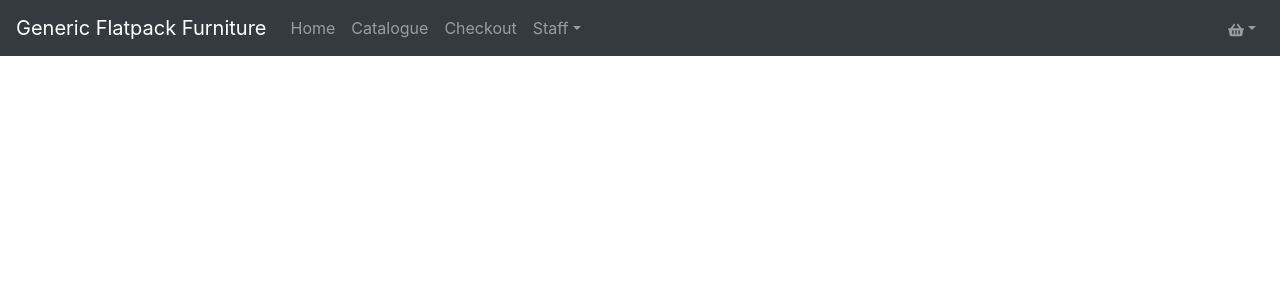
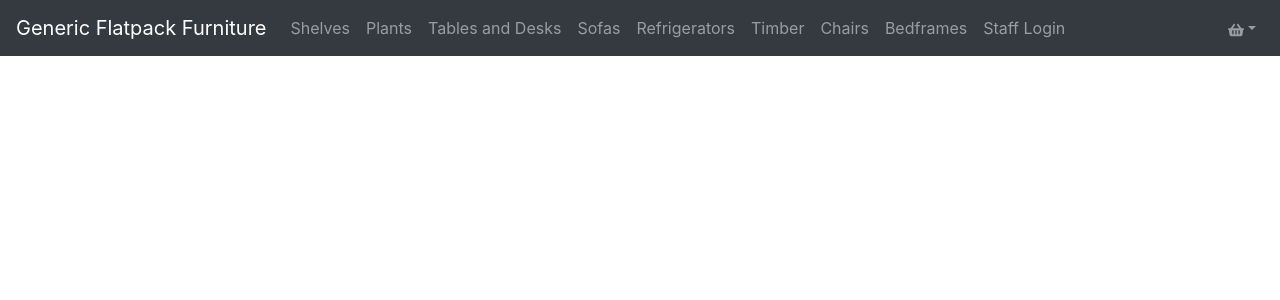
Before and after one commit to vlee489/AC32006-Databases, a Next.js app in the folder web/: page /staff/admin in a window 1280 px wide. Shown: the top 300 px of the page. Built offline with nearby package versions, Linux system fonts and the light colour scheme.

Commit message:
Seperate staff/customer bars and login/logout procedures w/ cookies

```diff
--- /dev/null
+++ b/web/components/nav/customerBar.jsx
@@ -0,0 +1,59 @@
+import { useContext } from 'react';
+import Link from 'next/link';
+import { Nav, Navbar, NavDropdown } from 'react-bootstrap';
+import { FaShoppingBasket } from 'react-icons/fa';
+import categories from '../../categories';
+import routes from '../../routes';
+import BasketContext from '../../contexts/basket';
+
+
+const CategoryLink = ({ categoryName }) => (
+    <Link href={{ pathname: routes.catalogue, query: { categoryDefault: categoryName } }} passHref>
+        <Nav.Link>{categoryName}</Nav.Link>
+    </Link>
+)
+
+const CategoryLinkGroup = () => {
+    let cats = [];
+    for (const cat in categories) {
+        cats.push(
+            <CategoryLink key={cats.length} categoryName={categories[cat].name} />
+        )
+    }
+    return cats;
+}
+
+const CustomerBar = () => {
+    const { basket, dispatch } = useContext(BasketContext);
+
+    return (
+        <Navbar collapseOnSelect expand="lg" bg="dark" variant="dark">
+            <Link href={routes.index} passHref>
+                <Navbar.Brand>
+                    Generic Flatpack Furniture
+                    </Navbar.Brand>
+            </Link>
+            <Navbar.Toggle aria-controls="responsive-navbar-nav" />
+            <Navbar.Collapse id="responsive-navbar-nav">
+                <Nav className="mr-auto">
+                    <CategoryLinkGroup />
+                    <Link href={routes.login} passHref>
+                        <Nav.Link>Staff Login</Nav.Link>
+                    </Link>
+                </Nav>
+                <Nav className="nav-basket">
+                    <NavDropdown alignRight title={<FaShoppingBasket />} id="dropdown-basket">
+                        <Link href={routes.basket} passHref>
+                            <NavDropdown.Item>Basket</NavDropdown.Item>
+                        </Link>
+                        <Link href={routes.checkout} passHref>
+                            <NavDropdown.Item>Checkout</NavDropdown.Item>
+                        </Link>
+                    </NavDropdown>
+                </Nav>
+            </Navbar.Collapse>
+        </Navbar>
+    )
+}
+
+export default CustomerBar;
--- /dev/null
+++ b/web/components/nav/staffBar.jsx
@@ -0,0 +1,49 @@
+import { useContext } from 'react';
+import { useRouter } from 'next/router';
+import Link from 'next/link';
+import { Nav, Navbar, NavDropdown } from 'react-bootstrap';
+import Cookies from 'js-cookie';
+import routes from '../../routes';
+import UserContext from '../../contexts/user';
+
+const CustomerBar = () => {
+    const { userToken, setUserToken } = useContext(UserContext);
+    const router = useRouter();
+
+    const logout = () => {
+        if (typeof window !== 'undefined') {
+            Cookies.remove('userToken');
+            setUserToken(null);
+            router.push(routes.index);
+        }
+    }
+
+    return (
+        <Navbar collapseOnSelect expand="lg" bg="dark" variant="dark">
+            <Link href={routes.index} passHref>
+                <Navbar.Brand>
+                    Generic Flatpack Furniture
+                </Navbar.Brand>
+            </Link>
+            <Navbar.Toggle aria-controls="responsive-navbar-nav" />
+            <Navbar.Collapse id="responsive-navbar-nav">
+                <Nav className="mr-auto">
+                    <Link href={routes.admin} passHref>
+                        <Nav.Link>Admin</Nav.Link>
+                    </Link>
+                    <Link href={routes.inventory} passHref>
+                        <Nav.Link>Inventory</Nav.Link>
+                    </Link>
+                    <Link href={routes.shift} passHref>
+                        <Nav.Link>Shift</Nav.Link>
+                    </Link>
+                </Nav>
+                <Nav>
+                    <Nav.Link onClick={logout}>Logout</Nav.Link>
+                </Nav>
+            </Navbar.Collapse>
+        </Navbar>
+    )
+}
+
+export default CustomerBar;
--- a/web/components/navigation.jsx
+++ b/web/components/navigation.jsx
@@ -1,65 +1,19 @@
-import React, { useContext } from 'react';
-import Link from 'next/link';
-import routes from '../routes';
+import { useEffect, useContext } from 'react';
+import Cookies from 'js-cookie';
 import UserContext from '../contexts/user';
-
-import { Nav, Navbar, NavDropdown } from 'react-bootstrap';
-import { FaShoppingBasket } from 'react-icons/fa';
-import styles from "../styles/navigation.module.scss";
+import CustomerBar from './nav/customerBar';
+import StaffBar from './nav/staffBar';
 
 const Navigation = props => {
     const { userToken, setUserToken } = useContext(UserContext);
 
-    return (
-        <>
-            <Navbar collapseOnSelect expand="lg" bg="dark" variant="dark">
-                <Link href={routes.index} passHref>
-                    <Navbar.Brand>
-                        Generic Flatpack Furniture
-                    </Navbar.Brand>
-                </Link>
-                <Navbar.Toggle aria-controls="responsive-navbar-nav" />
-                <Navbar.Collapse id="responsive-navbar-nav">
-                    <Nav className="mr-auto">
-                        <Link href={routes.index} passHref>
-                            <Nav.Link>Home</Nav.Link>
-                        </Link>
+    useEffect(() => {
+        const cookies = Cookies.get();
+        if (cookies && cookies.userToken) setUserToken(JSON.parse(cookies.userToken));
+    }, [])
 
-                        <Link href={routes.catalogue} passHref>
-                            <Nav.Link>Catalogue</Nav.Link>
-                        </Link>
-                        <Link href={routes.checkout} passHref>
-                            <Nav.Link>Checkout</Nav.Link>
-                        </Link>
-                        <NavDropdown title="Staff" id="staffDropdown">
-                            <Link href={routes.login} passHref>
-                                <NavDropdown.Item>Login</NavDropdown.Item>
-                            </Link>
-                            <Link href={routes.admin} passHref>
-                                <NavDropdown.Item>Admin</NavDropdown.Item>
-                            </Link>
-                            <Link href={routes.inventory} passHref>
-                                <NavDropdown.Item>Inventory</NavDropdown.Item>
-                            </Link>
-                            <Link href={routes.shift} passHref>
-                                <NavDropdown.Item>Shift</NavDropdown.Item>
-                            </Link>
-                        </NavDropdown>
-                    </Nav>
-                    <Nav className="nav-basket">
-                        <NavDropdown alignRight className={styles.basketDropdown} title={<FaShoppingBasket />} id="basket">
-                            <Link href={routes.basket} passHref>
-                                <NavDropdown.Item>Basket</NavDropdown.Item>
-                            </Link>
-                            <Link href={routes.checkout} passHref>
-                                <NavDropdown.Item>Checkout</NavDropdown.Item>
-                            </Link>
-                        </NavDropdown>
-                    </Nav>
-                </Navbar.Collapse>
-            </Navbar>
-        </>
-    )
+    if (userToken) return <StaffBar />;
+    return <CustomerBar />;
 }
 
 export default Navigation;
--- a/web/pages/index.jsx
+++ b/web/pages/index.jsx
@@ -27,7 +27,7 @@ const Browse = () => {
         <Card className={styles.category}>
           <Card.Img layout="fill" src={categoryImage} />
           <Card.Body>
-            <Card.Title href="" className="text-center">{categoryName}</Card.Title>
+            <Card.Title className="text-center">{categoryName}</Card.Title>
           </Card.Body>
         </Card>
       </Link>
```
Also changed, not shown: web/pages/staff/login.jsx (+6 -3 lines).
